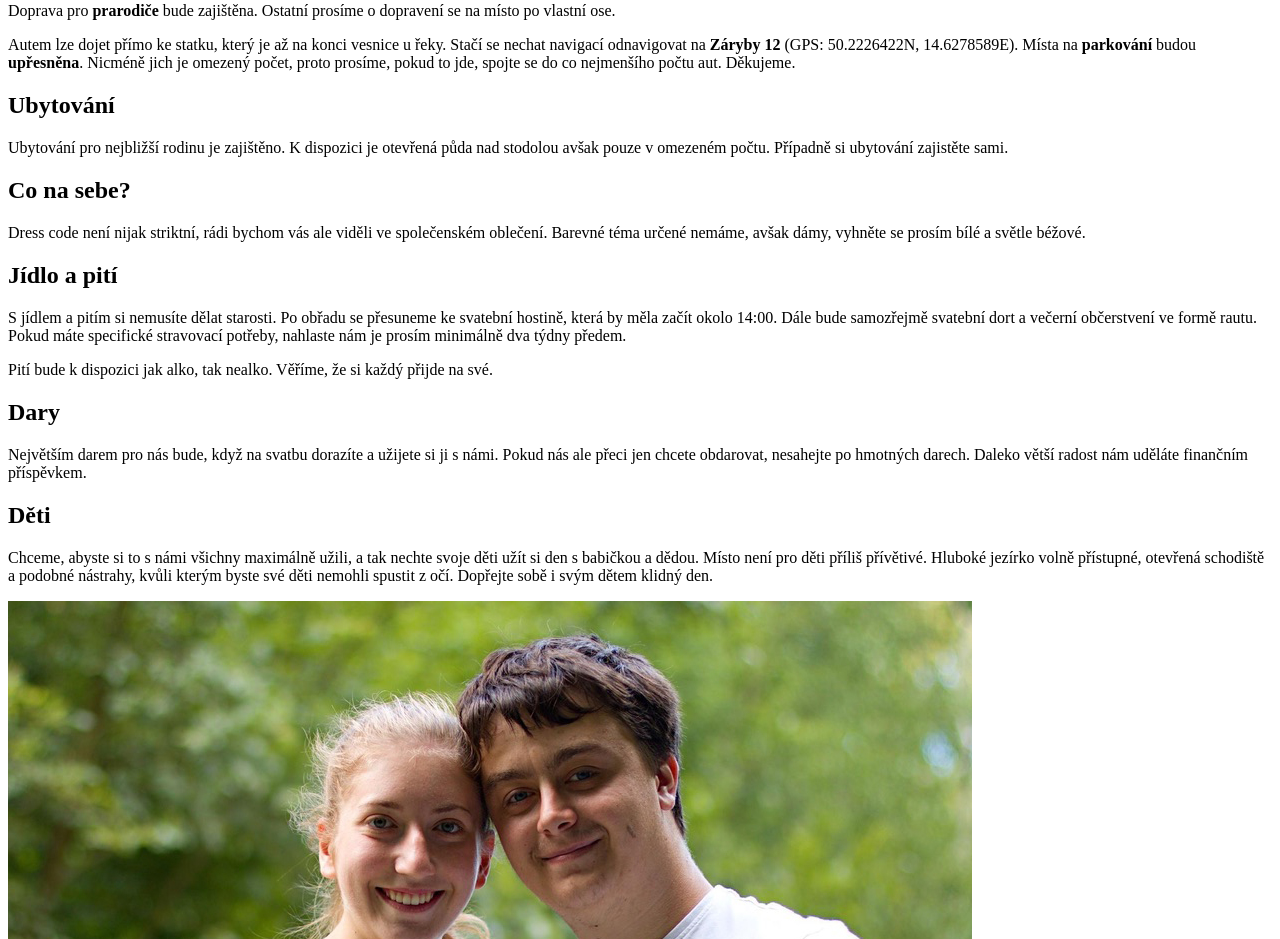
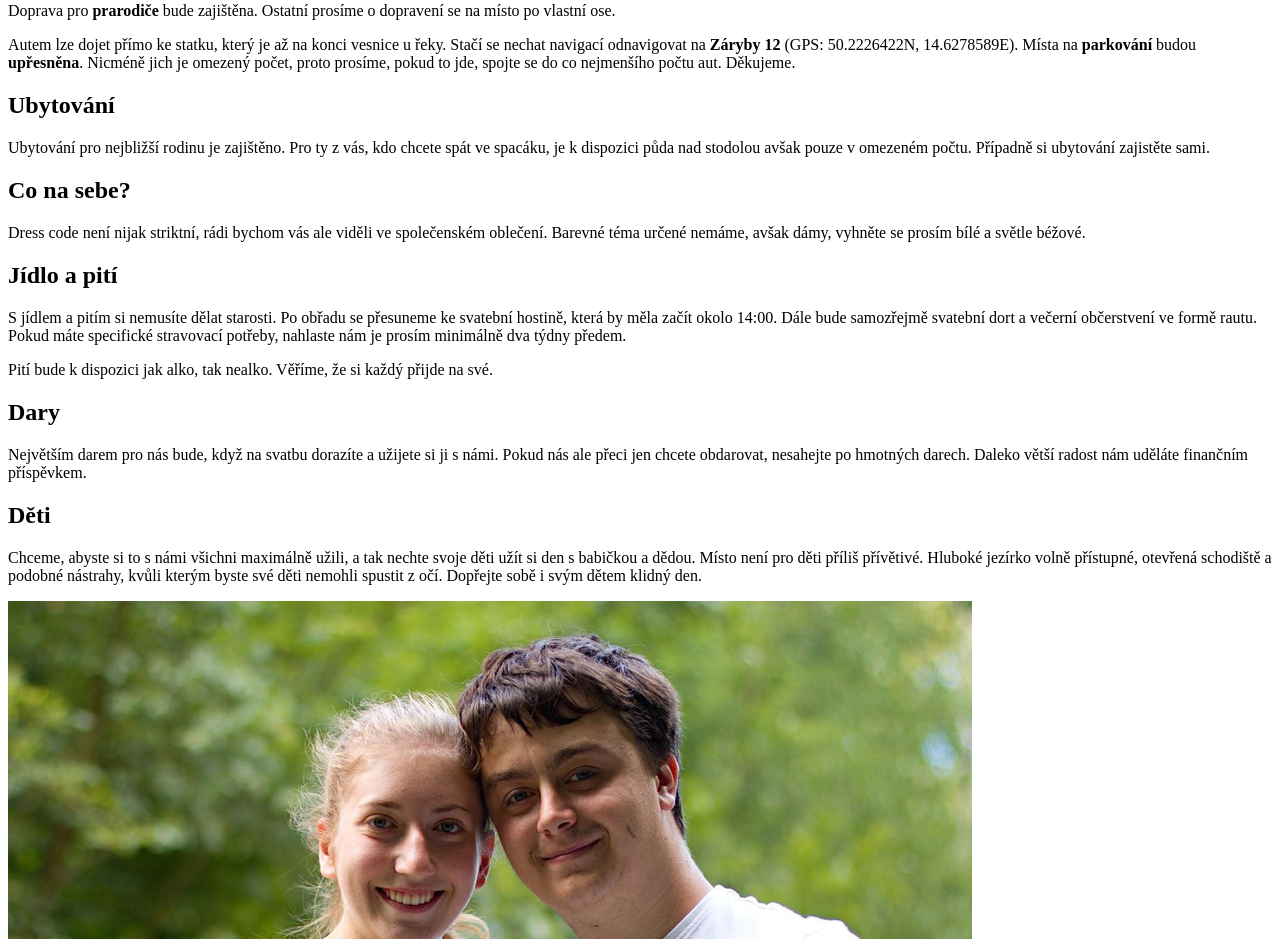
Before and after one commit to vydrova/mydvaajtycz, a Nuxt app: page / in a window 1280 px wide. Shown: the part 1900-2839 px from the top of the page. Built offline with nearby package versions, Linux system fonts and the light colour scheme.

Commit message:
Oprava ubytko a děti

```diff
--- a/components/content/Accomodation.vue
+++ b/components/content/Accomodation.vue
@@ -2,7 +2,7 @@
     <section id="ubytovani">
         <div class="container">
             <h1>Ubytování</h1>
-            <p>Ubytování pro nejbližší rodinu je zajištěno. K dispozici je otevřená půda nad stodolou avšak pouze v omezeném počtu. Případně si ubytování zajistěte sami.</p>
+            <p>Ubytování pro nejbližší rodinu je zajištěno. Pro ty z vás, kdo chcete spát ve spacáku, je k dispozici půda nad stodolou avšak pouze v omezeném počtu. Případně si ubytování zajistěte sami.</p>
         </div>
     </section>
 </template>
--- a/components/content/Kids.vue
+++ b/components/content/Kids.vue
@@ -2,7 +2,7 @@
     <section id="deti">
         <div class="container">
             <h1>Děti</h1>
-            <p>Chceme, abyste si to s námi všichny maximálně užili, a tak nechte svoje děti užít si den s babičkou a dědou. Místo není pro děti příliš přívětivé. Hluboké jezírko volně přístupné, otevřená schodiště a podobné nástrahy, kvůli kterým byste své děti nemohli spustit z očí. Dopřejte sobě i svým dětem klidný den.</p>
+            <p>Chceme, abyste si to s námi všichni maximálně užili, a tak nechte svoje děti užít si den s babičkou a dědou. Místo není pro děti příliš přívětivé. Hluboké jezírko volně přístupné, otevřená schodiště a podobné nástrahy, kvůli kterým byste své děti nemohli spustit z očí. Dopřejte sobě i svým dětem klidný den.</p>
         </div>
     </section>
 </template>
```
